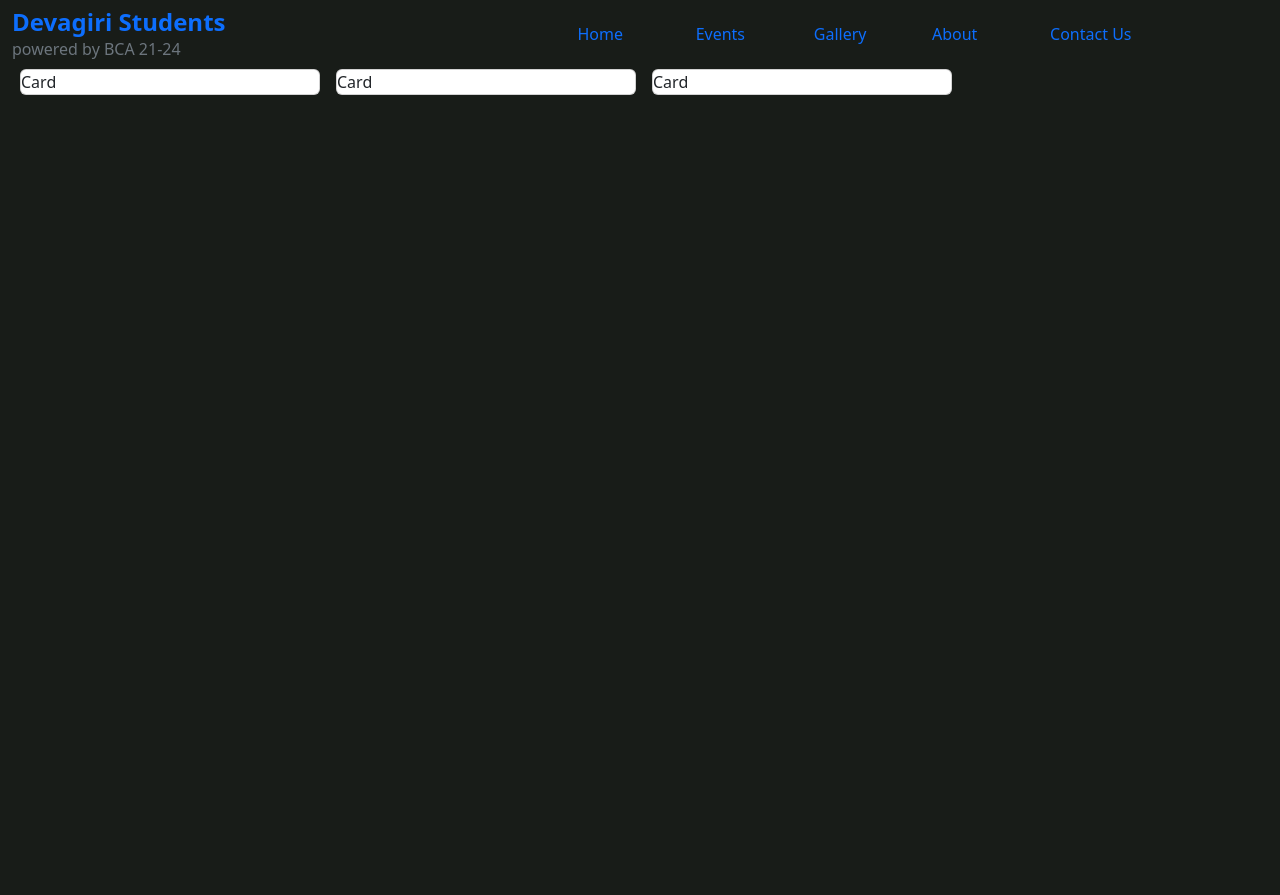
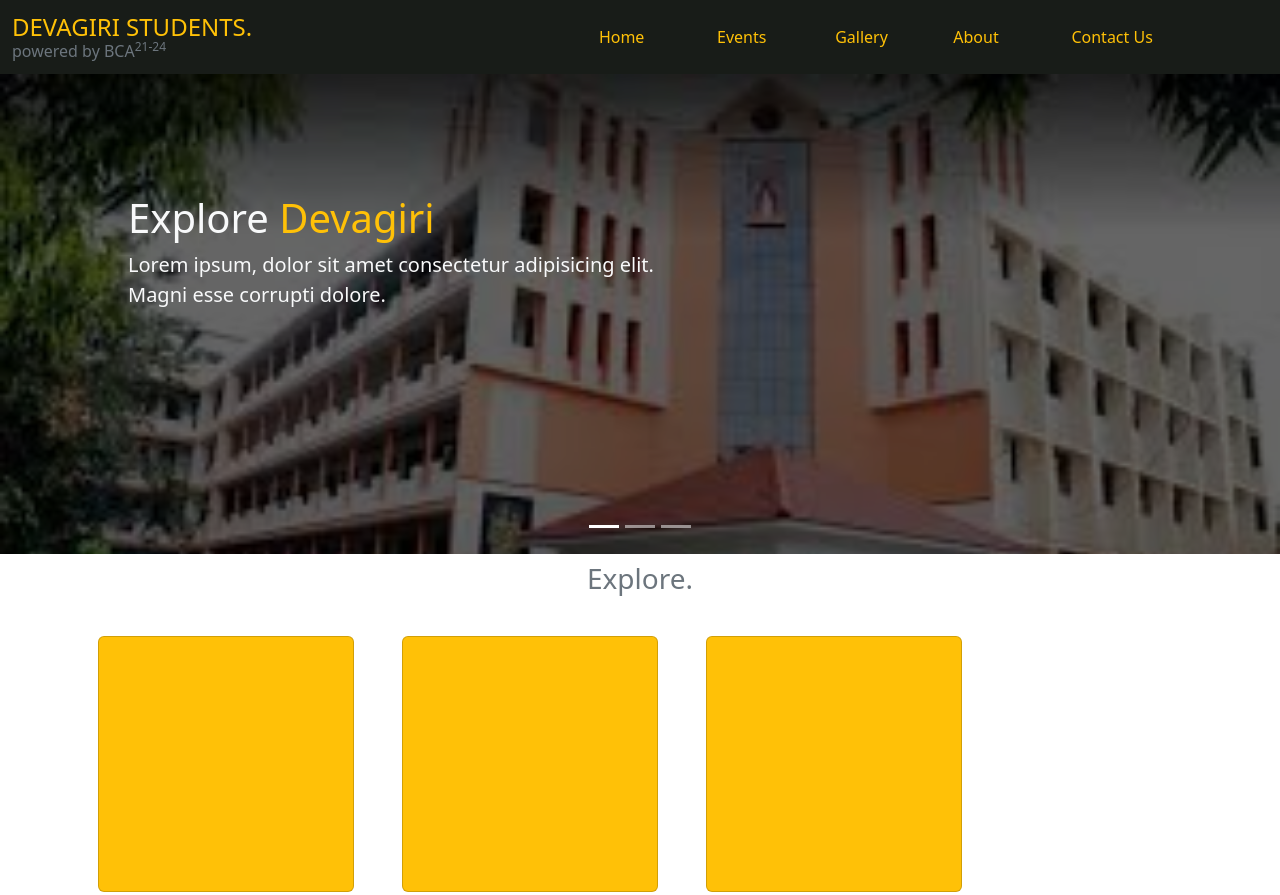
Before and after one commit to Aswindevpk/College-Website, a plain HTML site: page index.html in a window 1280 px wide. Shown: the top 895 px of the page. Before the commit the page ends 800 px from the top, so only its background shows below. Drawn offline with nearby package versions, Linux system fonts and the light colour scheme.

Commit message:
carousal and cards added

```diff
--- a/index.html
+++ b/index.html
@@ -5,66 +5,105 @@
   <meta charset="UTF-8">
   <meta http-equiv="X-UA-Compatible" content="IE=edge">
   <meta name="viewport" content="width=device-width, initial-scale=1.0">
-  <title>SJC</title>
-  <link href="https://cdn.jsdelivr.net/npm/bootstrap@5.2.1/dist/css/bootstrap.min.css" rel="stylesheet"
-    integrity="sha384-iYQeCzEYFbKjA/T2uDLTpkwGzCiq6soy8tYaI1GyVh/UjpbCx/TYkiZhlZB6+fzT" crossorigin="anonymous">
+  <title>Devagiri Students Portal</title>
+  <!-- bootstrap css cdn  -->
+  <link href="https://cdn.jsdelivr.net/npm/bootstrap@5.2.1/dist/css/bootstrap.min.css" rel="stylesheet" integrity="sha384-iYQeCzEYFbKjA/T2uDLTpkwGzCiq6soy8tYaI1GyVh/UjpbCx/TYkiZhlZB6+fzT" crossorigin="anonymous">
+  <!-- bootrap icon cdn  -->
+  <link rel="stylesheet" href="https://cdn.jsdelivr.net/npm/bootstrap-icons @1.3.0/font/bootstrap-icons.css">
+  <!-- external style sheet  -->
   <link rel="stylesheet" href="style.css">
 </head>
 
 <body>
+
+  <!-- navbar -->
+  <div class="">
+    <nav class="navbar navbar-expand-md sticky-top">
       <div class="container-fluid">
-    <div class="row">
-      <nav class="navbar navbar-expand-md">
-        <div class="container-fluid">
+        <a class="navbar-brand d-flex" href="#">
 
-          <a class="nav-link" href="#">
-            <h4 id="navMainHead" class="text-primary">Devagiri Students</h4>
-            <p id="navSubHead" class="text-secondary">powered by BCA 21-24</p>
+          <div>
+            <h4 class="text-warning mb-0">DEVAGIRI STUDENTS.</h4>
+            <p class="text-secondary h6 mb-0">powered by <span>BCA<sup>21-24</sup></span></p>
+          </div>
+
         </a>
-          <button class="navbar-toggler" type="button" data-toggle="collapse" data-target="#navbarNav" aria-controls="navbarNav" aria-expanded="false" aria-label="Toggle navigation">
-            <span class="navbar-toggler-icon"></span>
+        <button class="navbar-toggler" type="button" data-bs-toggle="collapse" data-bs-target="#navbarMenu">
+          <div class="navbar-toggler-icon"></div>
         </button>
-          <div class="collapse navbar-collapse" id="navbarSupportedContent">
-            <ul class="navbar-nav mx-auto mb-2 mb-lg-0 text-primary">
+        <div class="collapse navbar-collapse justify-content-center" id="navbarMenu">
+          <ul class="navbar-nav ">
             <li class="nav-item col-xl-4">
-                <a class="nav-link text-primary" href="#">Home</a>
-
+              <a class="nav-link text-warning" href="#">Home</a>
             </li>
             <li class="nav-item col-xl-4">
-                <a class="nav-link text-primary" href="#">Events</a>
+              <a class="nav-link text-warning" href="#">Events</a>
             </li>
             <li class="nav-item col-xl-4">
-                <a class="nav-link text-primary " href="#">Gallery</a>
+              <a class="nav-link text-warning " href="#">Gallery</a>
             </li>
             <li class="nav-item col-xl-4">
-                <a class="nav-link text-primary " href="#">About</a>
+              <a class="nav-link text-warning " href="#">About</a>
             </li>
             <li class="nav-item col-xl-4">
-                <a class="nav-link text-primary " href="#">Contact Us</a>
+              <a class="nav-link text-warning " href="#">Contact Us</a>
             </li>
           </ul>
         </div>
-        </div>
     </nav>
   </div>
-    <div class="row">
 
+
+  <!-- carousel slider  -->
+
+  <div id="carousel" class="carousel slide" data-bs-ride="true">
+    <div class="carousel-indicators">
+      <button type="button" data-bs-target="#carousel" data-bs-slide-to="0" class="active" aria-current="true" aria-label="Slide 1"></button>
+      <button type="button" data-bs-target="#carousel" data-bs-slide-to="1" aria-label="Slide 2"></button>
+      <button type="button" data-bs-target="#carousel" data-bs-slide-to="2" aria-label="Slide 3"></button>
     </div>
-
-    <div class="row">
-      <div class="d-flex flex-row flex-nowrap overflow-auto">
-        <div class="card card-block mx-2" style="min-width: 300px;">Card</div>
-        <div class="card card-block mx-2" style="min-width: 300px;">Card</div>
-        <div class="card card-block mx-2" style="min-width: 300px;">Card</div>
+    <div class="carousel-inner text-light">
+      <div class="carousel-item active">
+        <h1>Explore <span class="text-warning">Devagiri</span></h1>
+        <p class="lead col-md-6 col-10">Lorem ipsum, dolor sit amet consectetur adipisicing elit. Magni esse corrupti dolore.</p>
+      </div>
+      <div class="carousel-item">
+        <h1>Heading <span class="text-warning">Here</span></h1>
+        <p class="lead col-md-6 col-10">Lorem ipsum, dolor sit amet consectetur adipisicing elit. Magni esse corrupti dolore.</p>
+      </div>
+      <div class="carousel-item">
+        <h1>Heading <span class="text-warning">Here</span></h1>
+        <p class="lead col-md-6 col-10">Lorem ipsum, dolor sit amet consectetur adipisicing elit. Magni esse corrupti dolore.</p>
+      </div>
     </div>
   </div>
 
+  <div class="h3 text-secondary text-center p-2">Explore.</div>
+
+  <div class="container px-2 text-center">
+    <div class="row gx-2">
+      <div class="col m-4 card bg-warning col-md-6">
+       <div class="p-3 card-body">
+       </div>
+      </div>
+      <div class="col card m-4 bg-warning col-md-6">
+        <div class="p-3 card-body">
+        </div>
+       </div>
+       <div class="col m-4 card bg-warning col-md-6">
+        <div class="p-3 card-body">
+        </div>
+       </div>
+       <div class="col m-4 card bg-warning col-md-6">
+        <div class="p-3 card-body">
+        </div>
+       </div>
+    </div>
   </div>
 
+
+  <script src="https://cdn.jsdelivr.net/npm/@popperjs/core@2.11.6/dist/umd/popper.min.js" integrity="sha384-oBqDVmMz9ATKxIep9tiCxS/Z9fNfEXiDAYTujMAeBAsjFuCZSmKbSSUnQlmh/jp3" crossorigin="anonymous"></script>
+  <script src="https://cdn.jsdelivr.net/npm/bootstrap@5.2.1/dist/js/bootstrap.min.js" integrity="sha384-7VPbUDkoPSGFnVtYi0QogXtr74QeVeeIs99Qfg5YCF+TidwNdjvaKZX19NZ/e6oz" crossorigin="anonymous"></script>
+
 </body>
-<script src="https://cdn.jsdelivr.net/npm/bootstrap@5.2.1/dist/js/bootstrap.bundle.min.js"
-  integrity="sha384-u1OknCvxWvY5kfmNBILK2hRnQC3Pr17a+RTT6rIHI7NnikvbZlHgTPOOmMi466C8" crossorigin="anonymous"></script>
-<script src="https://code.jquery.com/jquery-3.6.1.js" integrity="sha256-3zlB5s2uwoUzrXK3BT7AX3FyvojsraNFxCc2vC/7pNI="
-  crossorigin="anonymous"></script>
-
 </html>
--- a/style.css
+++ b/style.css
@@ -1,3 +1,4 @@
+/* global variables  */
 :root {
     --bg-color:#181C18;
     --text-color: #ffffff;
@@ -5,39 +6,44 @@
     --font-title : 'Verdana';
 }
 
-body{
-    background-color: var(--bg-color);
-    margin: 0;
-    padding: 0;
-}
+/* navbar  */
+
 .navbar{
-    background-color: var(--bg-color);
-    box-shadow: #ffffff;
+    background: #181C18;
 }
 
-.active{
-    color: white;
+
+/* carousal  */
+/* adding slider image */
+.carousel{
+    background: url(/images/3.jpg);
+    height: 60vh;
+    background-size: cover;
+    background-repeat: no-repeat;
 }
 
-#navMainHead{
-    color: lightblue;
-    font-weight: 600;
-    margin-bottom: 0px;
-    padding-bottom: 0px;
-
-
-}
-#navSubHead{
-    color: white;
-    margin: 0px;
-    padding: 0px;
-
-
+/* this gives an black overley to  slider image*/
+.carousel::before{
+    content: "";
+    position: absolute;
+    left: 0; right: 0;
+    top: 0; bottom: 0;
+    background: black;
+    opacity: 0.6;
 }
 
-.nav-link{
-    align-items: right;
+.carousel-item{
+    padding-left: 10vw;
+    padding-top: 15vh;
+}
 
+/* @media screen and (min-width: 480px) {
+    .carousel {
+      height: 40vh;
+    }
+  } */
+
+.card{
+    height: 16rem;
+    width: 16rem;
 }
-a{
-}
```
Also changed, not shown: images/1.jpg (added), images/2.jpg (added), images/3.jpg (added), images/brand.jpg (added), 1 other file. Lines whose indentation alone changed are shown as unchanged.
